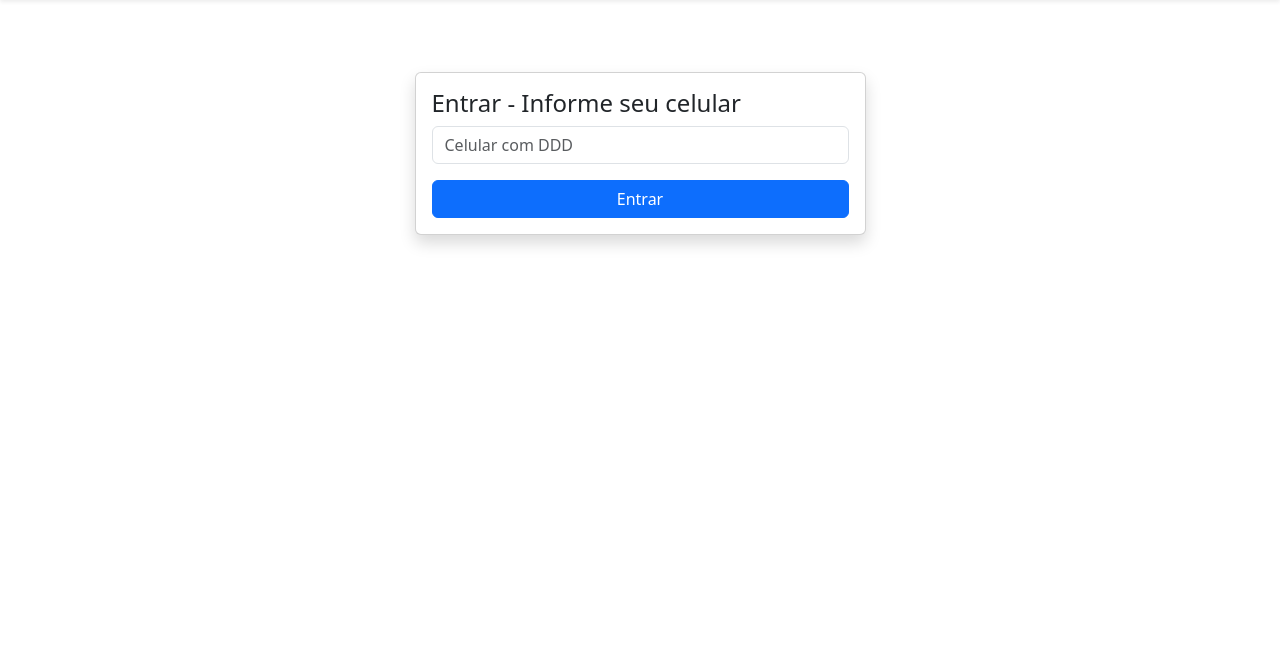
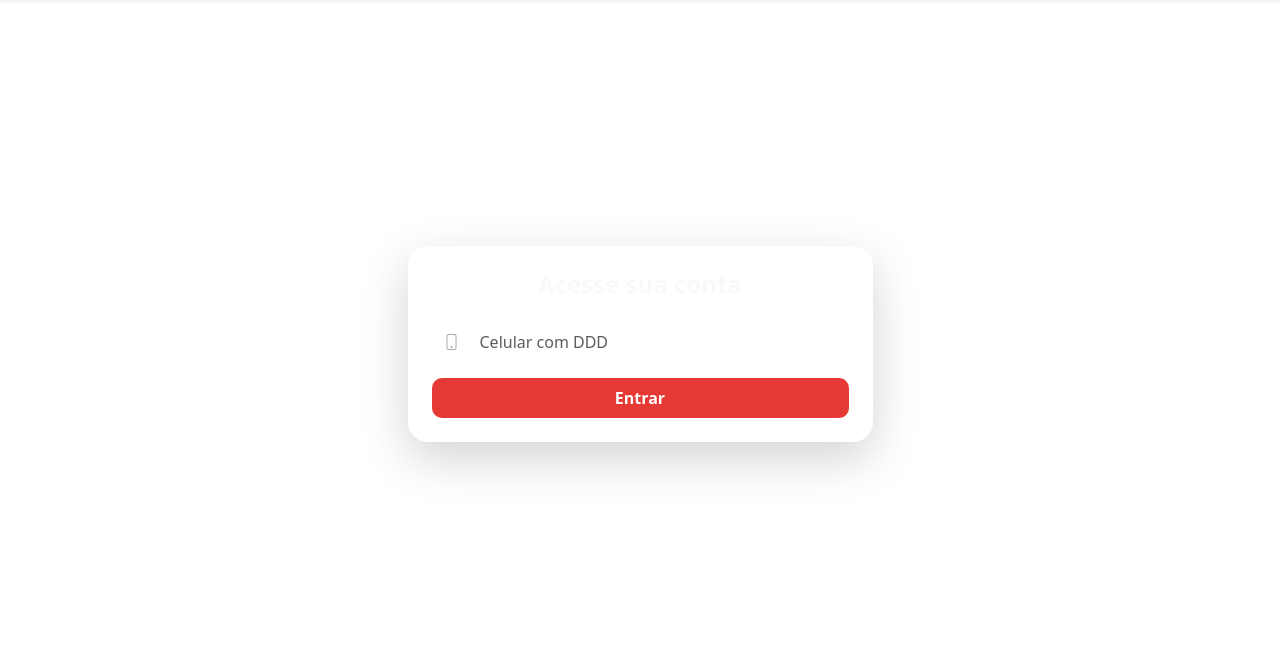
Before and after one commit to dacorrea/templo-funcoes, a Django app: page / in a window 1280 px wide. Shown: the part 68-731 px from the top of the page. Run offline with Django 4.2, Linux system fonts and the light colour scheme.

Commit message:
Update login.html

```diff
--- a/gira/templates/gira/login.html
+++ b/gira/templates/gira/login.html
@@ -1,23 +1,31 @@
 {% extends 'gira/base.html' %}
 {% block content %}
-<div class="container py-5">
-  <div class="row justify-content-center">
+<div class="container py-5 d-flex justify-content-center align-items-center" style="min-height: 80vh;">
   <div class="col-md-5">
-      <div class="card shadow">
-        <div class="card-body">
-          <h4>Entrar - Informe seu celular</h4>
+    <div class="card border-0 shadow-lg" style="background: rgba(255,255,255,0.05); backdrop-filter: blur(8px); border-radius: 20px;">
+      <div class="card-body p-4">
+        <h4 class="text-center mb-4 fw-semibold text-light">Acesse sua conta</h4>
+
         <form method="post">{% csrf_token %}
-            <input type="text" name="celular" class="form-control" placeholder="Celular com DDD" required>
-            <div class="mt-3">
-              <button class="btn btn-primary w-100">Entrar</button>
+          <div class="mb-3 position-relative">
+            <i class="bi bi-phone position-absolute"
+               style="left: 12px; top: 50%; transform: translateY(-50%); color: #aaa;"></i>
+            <input type="text" name="celular" class="form-control ps-5 py-2"
+                   placeholder="Celular com DDD" required
+                   style="border-radius: 10px; background-color: rgba(255,255,255,0.15); color: #fff; border: none;">
           </div>
+
+          <button class="btn w-100 py-2 fw-semibold"
+                  style="background-color: #e53935; border: none; border-radius: 10px; color: #fff; transition: 0.3s;">
+            Entrar
+          </button>
         </form>
+
         {% for m in messages %}
-          <div class="alert alert-{{ m.tags }} mt-3">{{ m }}</div>
+        <div class="alert alert-{{ m.tags }} mt-3 text-center">{{ m }}</div>
         {% endfor %}
       </div>
     </div>
   </div>
 </div>
-</div>
 {% endblock %}
```
Lines whose indentation alone changed are shown as unchanged.
